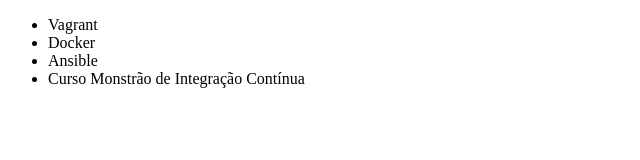
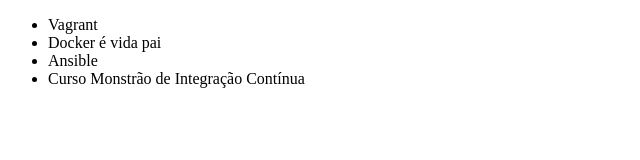
Before and after one commit to livashyury/estudo-git, a plain HTML site: page index.html in a window 1280 px wide. Shown: the full height of the page, 0-640 px from the left. Drawn offline with Linux system fonts and the light colour scheme.

Commit message:
corrigindo nome do curso de docker

```diff
--- a/index.html
+++ b/index.html
@@ -7,7 +7,7 @@
 <body>
     <ul>
         <li>Vagrant</li>
-        <li>Docker</li>
+        <li>Docker é vida pai</li>
         <li>Ansible</li>
         <li>Curso Monstrão de Integração Contínua</li>
     </ul>
```
